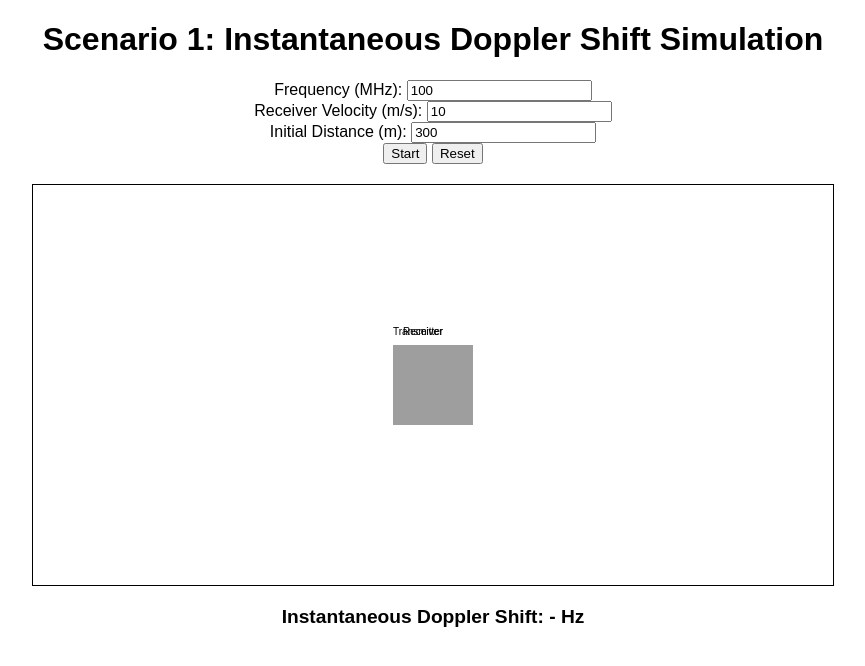
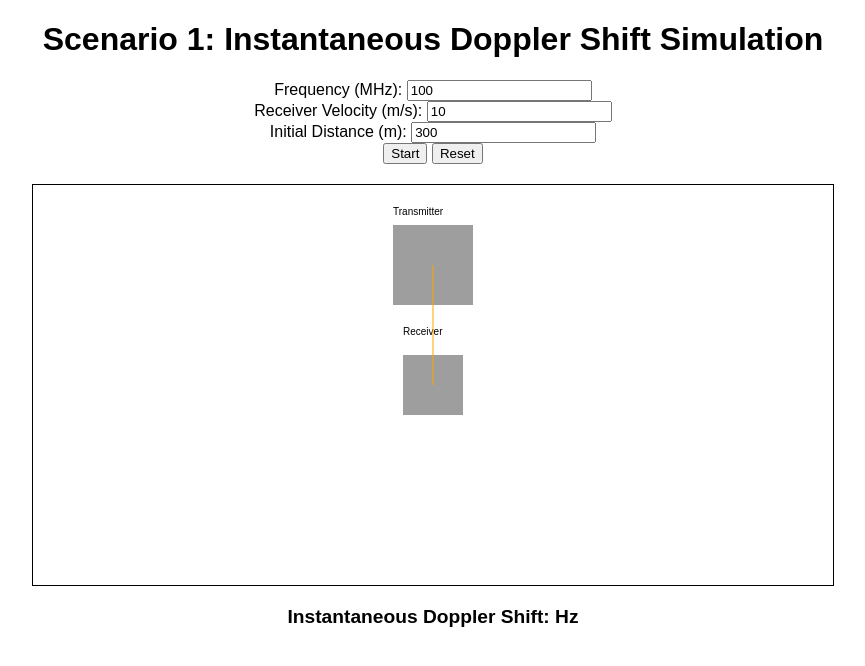
Before and after one commit to rishiveer773/Virtual-Labs, a Flask app: template templates/test.html in a window 1280 px wide. Shown: the top 666 px of the page, without its empty margins (207-1072 px from the left). Run offline with Flask 3, Linux system fonts and the light colour scheme; the template is opened without the code that fills it, so the values that code supplies are empty.

Commit message:
Improved the test_Two_ray.html code

```diff
--- a/templates/test.html
+++ b/templates/test.html
@@ -34,7 +34,7 @@
         <button onclick="resetScenario1()">Reset</button>
     </div>
     <canvas id="simulationCanvas" width="800" height="400"></canvas>
-    <div id="results">Instantaneous Doppler Shift: - Hz</div>
+    <div id="results">Instantaneous Doppler Shift: Hz</div>
 
     <script>
         const canvas = document.getElementById('simulationCanvas');
@@ -42,7 +42,7 @@
         const resultsDiv = document.getElementById('results');
 
         // Place transmitter in the center
-        const transmitter = { x: canvas.width / 2, y: 200, img: new Image() };
+        const transmitter = { x: canvas.width / 2, y: 80, img: new Image() };
         const receiver = { x: 400, y: 200, velocity: 0, img: new Image(), direction: 1, initialDistance: 300 };
 
         let animationFrame;
--- a/templates/test_Two_ray.html
+++ b/templates/test_Two_ray.html
@@ -34,7 +34,7 @@
         <button onclick="resetScenario1()">Reset</button>
     </div>
     <canvas id="simulationCanvas" width="800" height="400"></canvas>
-    <div id="results">Instantaneous Doppler Shift: - Hz</div>
+    <div id="results">Instantaneous Doppler Shift: Hz</div>
 
     <script>
         const canvas = document.getElementById('simulationCanvas');
@@ -42,7 +42,7 @@
         const resultsDiv = document.getElementById('results');
 
         // Place transmitter in the center
-        const transmitter = { x: canvas.width / 2, y: 200, img: new Image() };
+        const transmitter = { x: canvas.width / 2, y: 80, img: new Image() };
         const receiver = { x: 400, y: 200, velocity: 0, img: new Image(), direction: 1, initialDistance: 300 };
 
         let animationFrame;
```
